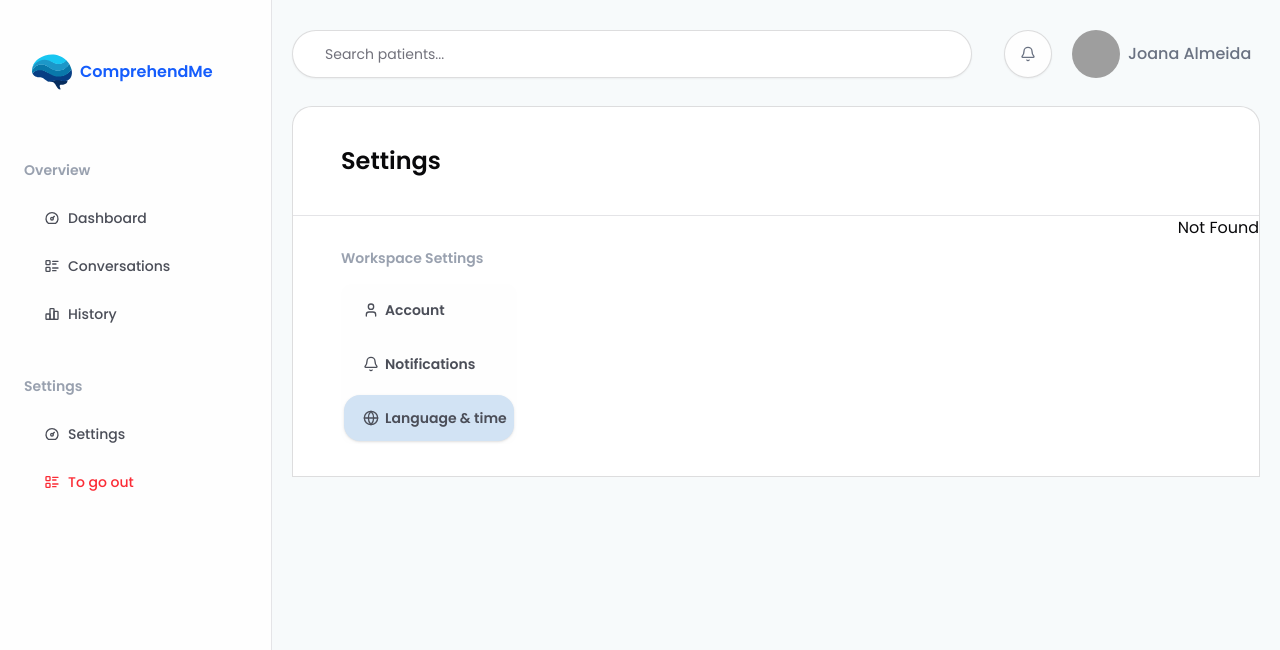
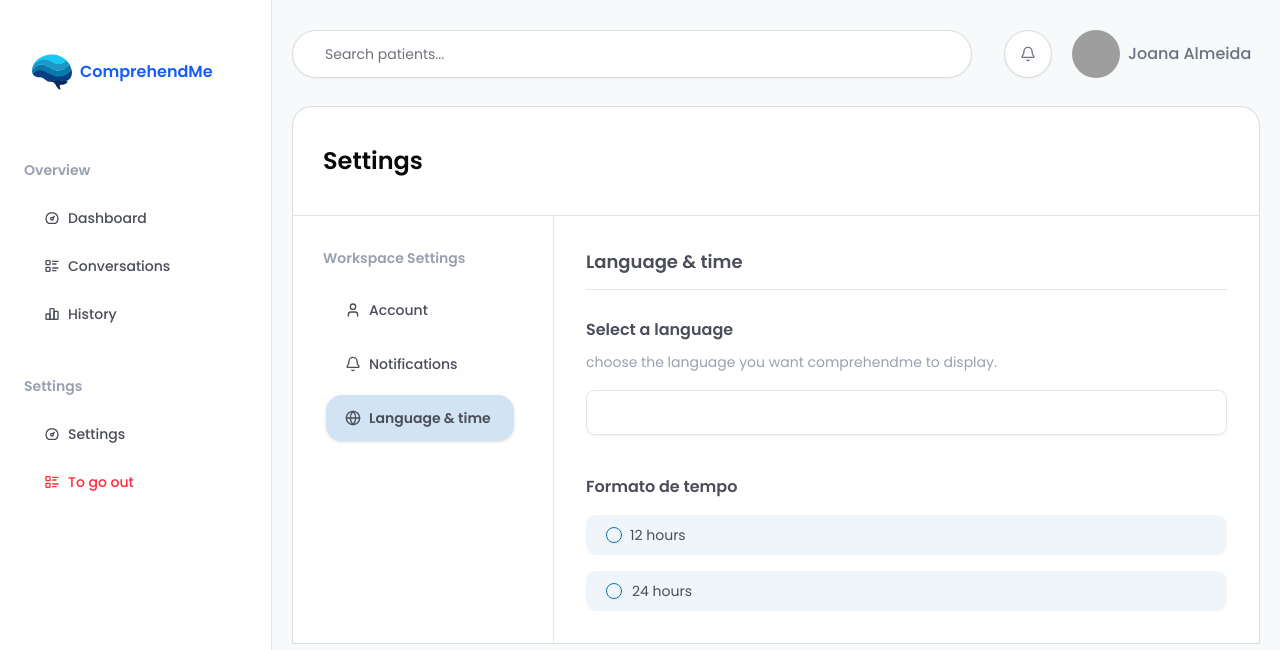
Before and after one commit to ComprehendMe/front-end, a React (Vite) app: page /dashboard/settings/language in a window 1280 px wide. Before the commit this address had no page. Shown: the top 650 px of the page. Built offline with nearby package versions, Linux system fonts and the light colour scheme; grey boxes are pictures that could not be loaded.

Commit message:
feat: finishing the languae & time page

```diff
--- a/package.json
+++ b/package.json
@@ -18,6 +18,7 @@
     "@radix-ui/react-dropdown-menu": "^2.1.16",
     "@radix-ui/react-label": "^2.1.8",
     "@radix-ui/react-navigation-menu": "^1.2.14",
+    "@radix-ui/react-radio-group": "^1.3.8",
     "@radix-ui/react-separator": "^1.1.8",
     "@radix-ui/react-slot": "^1.2.4",
     "@radix-ui/react-switch": "^1.2.6",
--- a/src/components/dashboard/ui/tabs.tsx
+++ b/src/components/dashboard/ui/tabs.tsx
@@ -40,7 +40,7 @@ function TabsTrigger({
     <TabsPrimitive.Trigger
       data-slot="tabs-trigger"
       className={cn(
-        "data-[state=active]:bg-[#D2E3F4] data-[state=active]:hover:bg-[#D2E3F4]/70 cursor-pointer hover:bg-accent dark:data-[state=active]:text-foreground focus-visible:border-ring focus-visible:ring-ring/50 focus-visible:outline-ring dark:data-[state=active]:border-input dark:data-[state=active]:bg-input/30 text-[#4B4E58] dark:text-muted-foreground inline-flex h-11 flex-1 items-center justify-center gap-1.5 rounded-2xl border border-transparent px-[18px] py-3 text-sm font-semibold whitespace-nowrap transition-all duration-200 focus-visible:ring-[3px] focus-visible:outline-1 disabled:pointer-events-none disabled:opacity-50 data-[state=active]:shadow-sm [&_svg]:pointer-events-none [&_svg]:shrink-0 [&_svg:not([class*='size-'])]:size-4",
+        "data-[state=active]:bg-[#D2E3F4] data-[state=active]:hover:bg-[#D2E3F4]/70 cursor-pointer hover:bg-accent dark:data-[state=active]:text-foreground focus-visible:border-ring focus-visible:ring-ring/50 focus-visible:outline-ring dark:data-[state=active]:border-input dark:data-[state=active]:bg-input/30 text-[#4B4E58] dark:text-muted-foreground inline-flex h-11 flex-1 items-center justify-center gap-2 rounded-2xl border border-transparent px-[18px] py-3 text-sm data-[state=active]:font-semibold font-medium whitespace-nowrap transition-all duration-200 focus-visible:ring-[3px] focus-visible:outline-1 disabled:pointer-events-none disabled:opacity-50 data-[state=active]:shadow-sm [&_svg]:pointer-events-none [&_svg]:shrink-0 [&_svg:not([class*='size-'])]:size-4",
         className
       )}
       {...props}
--- a/src/components/ui/input.tsx
+++ b/src/components/ui/input.tsx
@@ -8,7 +8,7 @@ function Input({ className, type, ...props }: React.ComponentProps<"input">) {
 			type={type}
 			data-slot="input"
 			className={cn(
-				"file:text-foreground placeholder:text-muted-foreground selection:bg-primary selection:text-primary-foreground dark:bg-input/30 border-input h-[45px] w-full min-w-0 rounded-md border bg-input px-3 py-1 text-base shadow-xs transition-[color,box-shadow] outline-none file:inline-flex file:h-7 file:border-0 file:bg-transparent file:text-sm file:font-medium disabled:pointer-events-none disabled:cursor-not-allowed disabled:opacity-50 md:text-sm",
+				"file:text-foreground placeholder:text-muted-foreground selection:bg-primary selection:text-primary-foreground dark:bg-input/30 border-[#E5E5E5] h-[45px] w-full min-w-0 rounded-md border bg-[#FEFEFE] px-5 py-3 text-base shadow-xs transition-[color,box-shadow] outline-none file:inline-flex file:h-7 file:border-0 file:bg-transparent file:text-sm file:font-medium disabled:pointer-events-none disabled:cursor-not-allowed disabled:bg-[#E5E5E5] disabled:text-[#BCBDBF] md:text-sm",
 				"focus-visible:border-ring focus-visible:ring-ring/50 focus-visible:ring-[3px]",
 				"aria-invalid:ring-destructive/20 dark:aria-invalid:ring-destructive/40 aria-invalid:border-destructive",
 				className,
--- /dev/null
+++ b/src/components/ui/radio-group.tsx
@@ -0,0 +1,43 @@
+import * as React from "react"
+import * as RadioGroupPrimitive from "@radix-ui/react-radio-group"
+import { CircleIcon } from "lucide-react"
+
+import { cn } from "@/lib/utils"
+
+function RadioGroup({
+  className,
+  ...props
+}: React.ComponentProps<typeof RadioGroupPrimitive.Root>) {
+  return (
+    <RadioGroupPrimitive.Root
+      data-slot="radio-group"
+      className={cn("grid gap-4", className)}
+      {...props}
+    />
+  )
+}
+
+function RadioGroupItem({
+  className,
+  ...props
+}: React.ComponentProps<typeof RadioGroupPrimitive.Item>) {
+  return (
+    <RadioGroupPrimitive.Item
+      data-slot="radio-group-item"
+      className={cn(
+        "border-primary text-primary focus-visible:border-ring focus-visible:ring-ring/50 aria-invalid:ring-destructive/20 dark:aria-invalid:ring-destructive/40 aria-invalid:border-destructive dark:bg-input/30 aspect-square size-4 shrink-0 rounded-full border shadow-xs transition-[color,box-shadow] outline-none focus-visible:ring-[3px] disabled:cursor-not-allowed disabled:opacity-50",
+        className
+      )}
+      {...props}
+    >
+      <RadioGroupPrimitive.Indicator
+        data-slot="radio-group-indicator"
+        className="relative flex items-center justify-center"
+      >
+        <CircleIcon className="fill-primary absolute top-1/2 left-1/2 size-2 -translate-x-1/2 -translate-y-1/2" />
+      </RadioGroupPrimitive.Indicator>
+    </RadioGroupPrimitive.Item>
+  )
+}
+
+export { RadioGroup, RadioGroupItem }
--- a/src/routeTree.gen.ts
+++ b/src/routeTree.gen.ts
@@ -16,6 +16,7 @@ import { Route as DashboardHistoryRouteImport } from './routes/dashboard/history
 import { Route as DashboardSettingsRouteRouteImport } from './routes/dashboard/settings/route'
 import { Route as DashboardSettingsIndexRouteImport } from './routes/dashboard/settings/index'
 import { Route as DashboardSettingsNotificationsRouteImport } from './routes/dashboard/settings/notifications'
+import { Route as DashboardSettingsLanguageRouteImport } from './routes/dashboard/settings/language'
 
 const DashboardRoute = DashboardRouteImport.update({
   id: '/dashboard',
@@ -53,6 +54,12 @@ const DashboardSettingsNotificationsRoute =
     path: '/notifications',
     getParentRoute: () => DashboardSettingsRouteRoute,
   } as any)
+const DashboardSettingsLanguageRoute =
+  DashboardSettingsLanguageRouteImport.update({
+    id: '/language',
+    path: '/language',
+    getParentRoute: () => DashboardSettingsRouteRoute,
+  } as any)
 
 export interface FileRoutesByFullPath {
   '/': typeof IndexRoute
@@ -60,6 +67,7 @@ export interface FileRoutesByFullPath {
   '/dashboard/settings': typeof DashboardSettingsRouteRouteWithChildren
   '/dashboard/history': typeof DashboardHistoryRoute
   '/dashboard/': typeof DashboardIndexRoute
+  '/dashboard/settings/language': typeof DashboardSettingsLanguageRoute
   '/dashboard/settings/notifications': typeof DashboardSettingsNotificationsRoute
   '/dashboard/settings/': typeof DashboardSettingsIndexRoute
 }
@@ -67,6 +75,7 @@ export interface FileRoutesByTo {
   '/': typeof IndexRoute
   '/dashboard/history': typeof DashboardHistoryRoute
   '/dashboard': typeof DashboardIndexRoute
+  '/dashboard/settings/language': typeof DashboardSettingsLanguageRoute
   '/dashboard/settings/notifications': typeof DashboardSettingsNotificationsRoute
   '/dashboard/settings': typeof DashboardSettingsIndexRoute
 }
@@ -77,6 +86,7 @@ export interface FileRoutesById {
   '/dashboard/settings': typeof DashboardSettingsRouteRouteWithChildren
   '/dashboard/history': typeof DashboardHistoryRoute
   '/dashboard/': typeof DashboardIndexRoute
+  '/dashboard/settings/language': typeof DashboardSettingsLanguageRoute
   '/dashboard/settings/notifications': typeof DashboardSettingsNotificationsRoute
   '/dashboard/settings/': typeof DashboardSettingsIndexRoute
 }
@@ -88,6 +98,7 @@ export interface FileRouteTypes {
     | '/dashboard/settings'
     | '/dashboard/history'
     | '/dashboard/'
+    | '/dashboard/settings/language'
     | '/dashboard/settings/notifications'
     | '/dashboard/settings/'
   fileRoutesByTo: FileRoutesByTo
@@ -95,6 +106,7 @@ export interface FileRouteTypes {
     | '/'
     | '/dashboard/history'
     | '/dashboard'
+    | '/dashboard/settings/language'
     | '/dashboard/settings/notifications'
     | '/dashboard/settings'
   id:
@@ -104,6 +116,7 @@ export interface FileRouteTypes {
     | '/dashboard/settings'
     | '/dashboard/history'
     | '/dashboard/'
+    | '/dashboard/settings/language'
     | '/dashboard/settings/notifications'
     | '/dashboard/settings/'
   fileRoutesById: FileRoutesById
@@ -164,16 +177,25 @@ declare module '@tanstack/react-router' {
       preLoaderRoute: typeof DashboardSettingsNotificationsRouteImport
       parentRoute: typeof DashboardSettingsRouteRoute
     }
+    '/dashboard/settings/language': {
+      id: '/dashboard/settings/language'
+      path: '/language'
+      fullPath: '/dashboard/settings/language'
+      preLoaderRoute: typeof DashboardSettingsLanguageRouteImport
+      parentRoute: typeof DashboardSettingsRouteRoute
+    }
   }
 }
 
 interface DashboardSettingsRouteRouteChildren {
+  DashboardSettingsLanguageRoute: typeof DashboardSettingsLanguageRoute
   DashboardSettingsNotificationsRoute: typeof DashboardSettingsNotificationsRoute
   DashboardSettingsIndexRoute: typeof DashboardSettingsIndexRoute
 }
 
 const DashboardSettingsRouteRouteChildren: DashboardSettingsRouteRouteChildren =
   {
+    DashboardSettingsLanguageRoute: DashboardSettingsLanguageRoute,
     DashboardSettingsNotificationsRoute: DashboardSettingsNotificationsRoute,
     DashboardSettingsIndexRoute: DashboardSettingsIndexRoute,
   }
--- a/src/routes/dashboard/settings/index.tsx
+++ b/src/routes/dashboard/settings/index.tsx
@@ -12,11 +12,11 @@ function SettingsPage() {
   return (
     <div className="flex flex-col w-full">
       <div className="flex flex-col w-full border-l h-full py-8 px-8">
-        <h3 className="text-[18px] font-semibold text-[#1C1F22]">My Profile</h3>
+        <h3 className="text-lg font-semibold text-[#4B4E58]">My Profile</h3>
         <Separator className="mt-3.5" />
         <div className="flex flex-col gap-5">
           <div className="flex flex-col mt-5 gap-[18px]">
-            <p className="font-semibold text-[16px] text-gray-500">
+            <p className="font-semibold text-[16px] text-[#4B4E58]">
               Profile photo
             </p>
             <div className="flex gap-4 items-center">
@@ -55,13 +55,13 @@ function SettingsPage() {
         </div>
       </div>
       <div className="flex flex-col w-full border-l h-full py-8 px-8">
-        <h3 className="text-[18px] font-semibold text-[#1C1F22]">
+        <h3 className="text-[18px] font-semibold text-[#4B4E58]">
           Account security
         </h3>
         <Separator className="mt-3.5" />
         <div className="flex flex-col gap-3.5 w-full mt-5">
           <div className="flex flex-col gap-2">
-            <p className="font-semibold text-[16px]">Email</p>
+            <p className="font-semibold text-[16px] text-[#4B4E58]">Email</p>
             <div className="flex w-full justify-between">
               <Input
                 disabled
@@ -74,7 +74,7 @@ function SettingsPage() {
             </div>
           </div>
           <div className="flex flex-col gap-2">
-            <p className="font-semibold text-[16px]">Password</p>
+            <p className="font-semibold text-[16px] text-[#4B4E58]">Password</p>
             <div className="flex w-full justify-between">
               <Input disabled placeholder="Almeida" className="max-w-[390px]" />
               <DashboardButton className="rounded-full" variant="secondary">
@@ -85,17 +85,17 @@ function SettingsPage() {
         </div>
       </div>
       <div className="flex flex-col w-full border-l h-full py-8 px-8">
-        <h3 className="text-[18px] font-semibold text-[#1C1F22]">
+        <h3 className="text-[18px] font-semibold text-[#4B4E58]">
           Support Access
         </h3>
         <Separator className="mt-3.5" />
         <div className="flex flex-col gap-5 w-full mt-5">
           <div className="flex justify-between items-center">
             <div className="flex flex-col">
-              <p className="font-semibold text-[16px]">
+              <p className="font-semibold text-[16px] text-[#4B4E58]">
                 Log out of all devices
               </p>
-              <span className="font-regular text-sm text-gray-400">
+              <span className="font-normal text-sm text-[#757575] tracking-tight">
                 Log out of all other active sessions on other devices besides
                 this one.
               </span>
@@ -106,10 +106,10 @@ function SettingsPage() {
           </div>
           <div className="flex justify-between items-center">
             <div className="flex flex-col">
-              <p className="font-semibold text-[16px]">
+              <p className="font-semibold text-[16px] text-[#EF4444]">
                   Delete my account
               </p>
-              <span className="font-regular text-sm text-gray-400 tracking-tight">
+              <span className="font-normal text-sm text-[#757575] tracking-tight">
                   Permanently delete the account and remove access from all workspaces.
               </span>
             </div>
--- /dev/null
+++ b/src/routes/dashboard/settings/language.tsx
@@ -0,0 +1,51 @@
+import { Input } from "@/components/ui/input";
+import { Label } from "@/components/ui/label";
+import { RadioGroup, RadioGroupItem } from "@/components/ui/radio-group";
+import { Separator } from "@/components/ui/separator";
+import { Switch } from "@/components/ui/switch";
+import { createFileRoute } from "@tanstack/react-router";
+
+export const Route = createFileRoute("/dashboard/settings/language")({
+  component: RouteComponent,
+});
+
+function RouteComponent() {
+  return (
+    <div className="flex flex-col w-full">
+      <div className="flex flex-col w-full border-l h-full py-8 px-8">
+        <h3 className="text-[18px] font-semibold text-[#4B4E58]">
+          Language {"&"} time
+        </h3>
+        <Separator className="mt-3.5" />
+        <div className="flex flex-col gap-10 mt-7">
+          <div className="flex flex-col gap-4">
+            <div className="space-y-2">
+              <p className="font-semibold text-[16px] text-[#4B4E58]">
+                Select a language
+              </p>
+              <span className="font-regular text-sm text-gray-400">
+                choose the language you want comprehendme to display.
+              </span>
+            </div>
+            <Input className="w-full" />
+          </div>
+          <div className="flex flex-col gap-4">
+            <p className="font-semibold text-[16px] text-[#4B4E58]">
+              Formato de tempo
+            </p>
+            <RadioGroup>
+              <div className="flex items-center space-x-2 bg-[#F0F5FA] py-2.5 px-5 rounded-lg">
+                <RadioGroupItem value="option-one" id="option-one" />
+                <Label htmlFor="option-one" className="text-sm font-normal w-full text-[#4B4E58]">12 hours</Label>
+              </div>
+              <div className="flex items-center space-x-2.5 bg-[#F0F5FA] py-2.5 px-5 rounded-lg w-full">
+                <RadioGroupItem value="option-two" id="option-two"  />
+                <Label htmlFor="option-two" className="text-sm font-normal w-full text-[#4B4E58]">24 hours</Label>
+              </div>
+            </RadioGroup>
+          </div>
+        </div>
+      </div>
+    </div>
+  );
+}
--- a/src/routes/dashboard/settings/route.tsx
+++ b/src/routes/dashboard/settings/route.tsx
@@ -11,10 +11,10 @@ function DashboardRoute() {
   return (
     <main className="py-7">
       <div className="bg-white border border-[#1C1F22]/15 rounded-t-[20px]">
-        <h3 className="ml-12 my-[38px] font-semibold text-2xl">Settings</h3>
+        <h3 className="ml-[30px] my-[38px] font-semibold text-2xl">Settings</h3>
         <Separator />
         <div className="flex justify-between w-full h-full">
-          <aside className="py-8 pl-12 pr-9 max-w-[260px] w-full space-y-10">
+          <aside className="py-8 pl-[30px] pr-9 max-w-[260px] w-full space-y-10">
             <ListTab
               tabs={{
                 title: "Workspace Settings",
```
Also changed, not shown: 1 other file (tests, documents, lock files or other folders).
